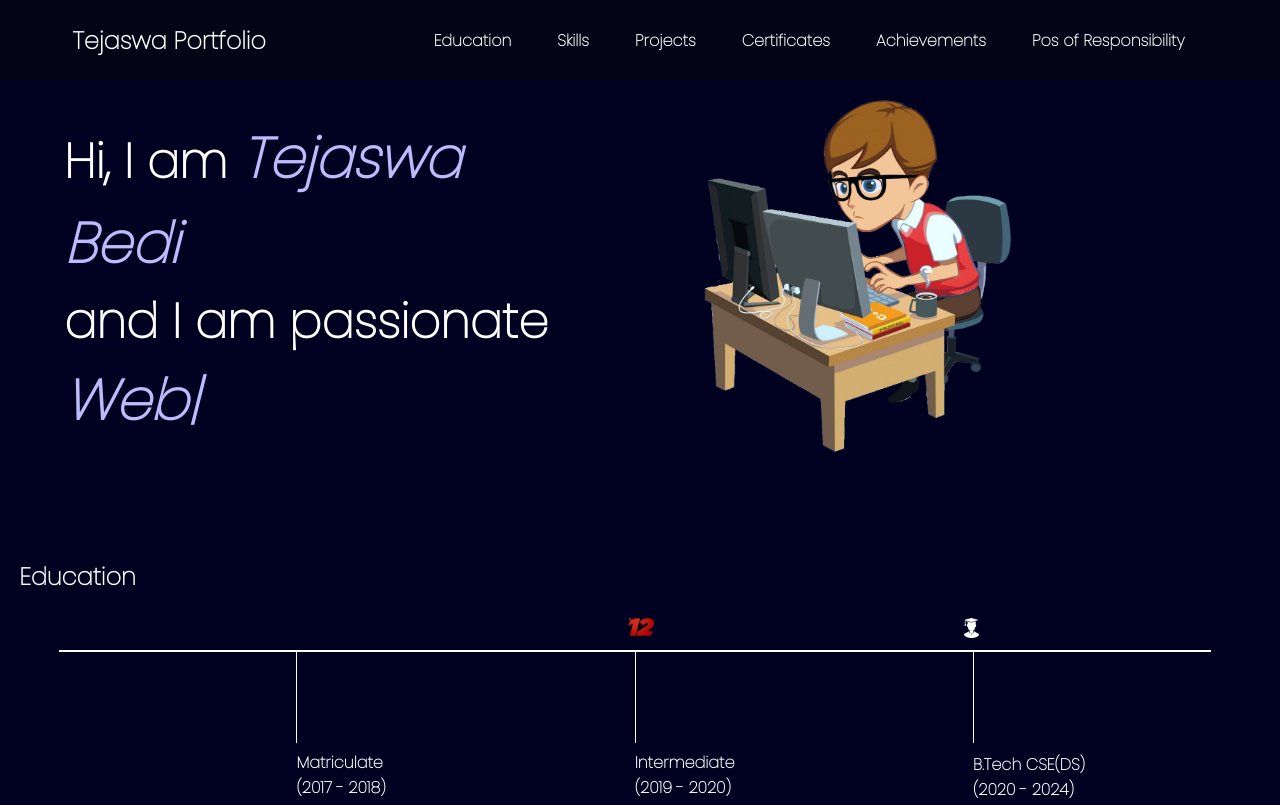
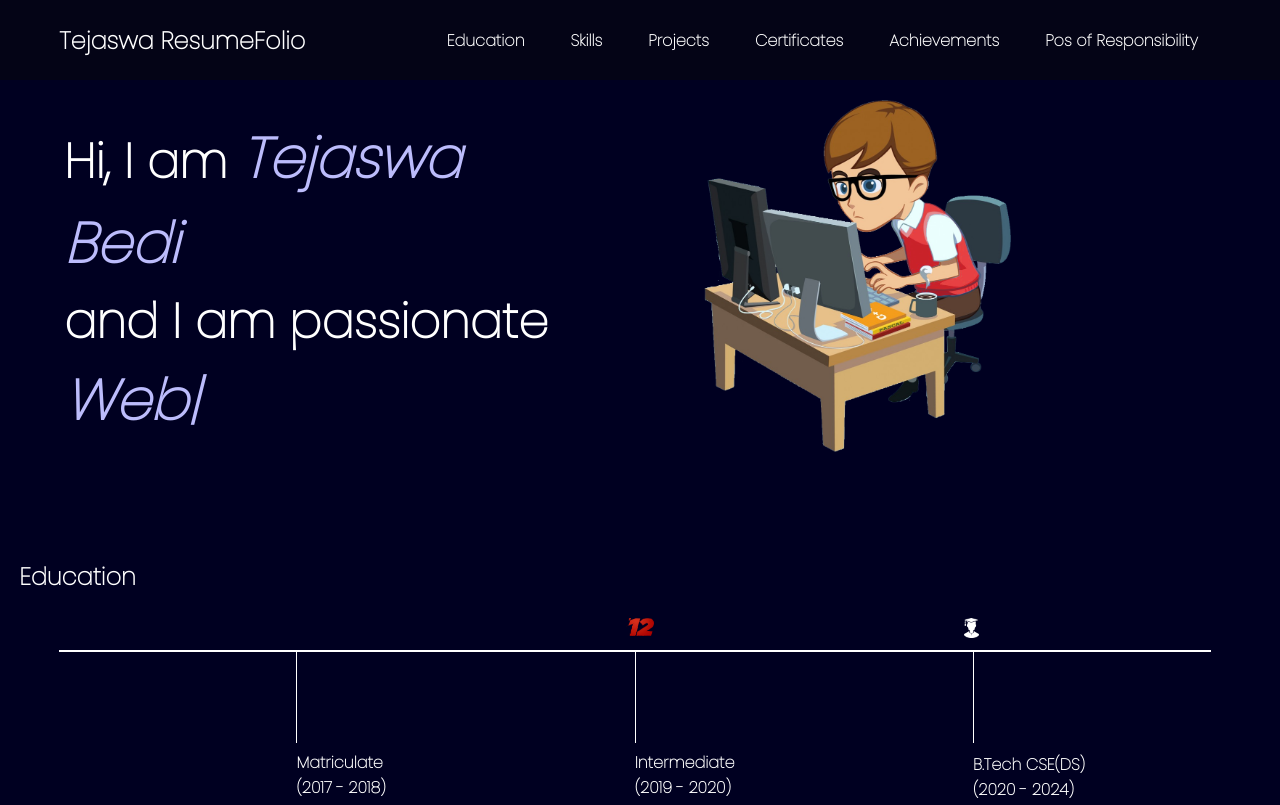
Before and after one commit to TejaswaBedi/ResumeFolio, a plain HTML site: page index.html in a window 1280 px wide. Shown: the top 805 px of the page. Drawn offline with nearby package versions, Linux system fonts and the light colour scheme.

Commit message:
Another Commit

```diff
--- a/index.html
+++ b/index.html
@@ -3,13 +3,14 @@
   <head>
     <meta charset="UTF-8" />
     <meta name="viewport" content="width=device-width, initial-scale=1.0" />
+    <link rel="shortcut icon" href="img/logo.png" type="image/x-icon">
     <link rel="stylesheet" href="style.css" />
-    <title>Tejaswa Bedi Portfolio</title>
+    <title>Tejaswa Bedi ResumeFolio</title>
   </head>
   <body>
     <header>
       <nav>
-        <div class="left">Tejaswa Portfolio</div>
+        <div class="left">Tejaswa ResumeFolio</div>
         <div class="right">
           <ul>
             <li><a href="#edu">Education</a></li>
```
Also changed, not shown: img/logo.png (added).
